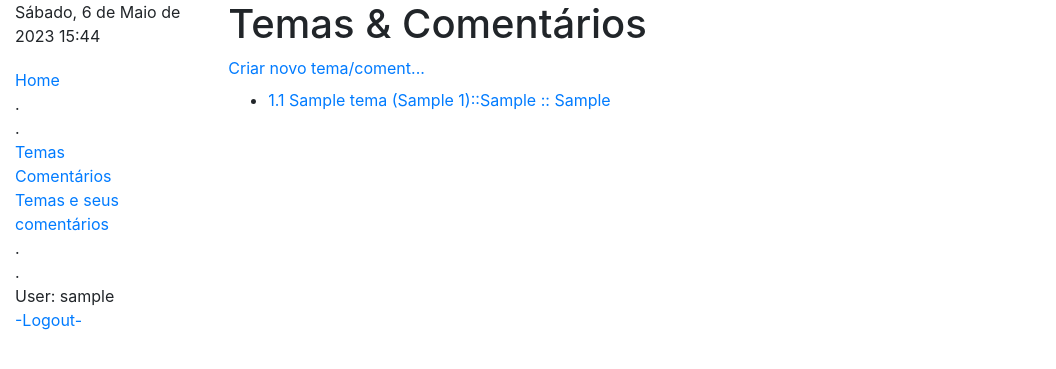
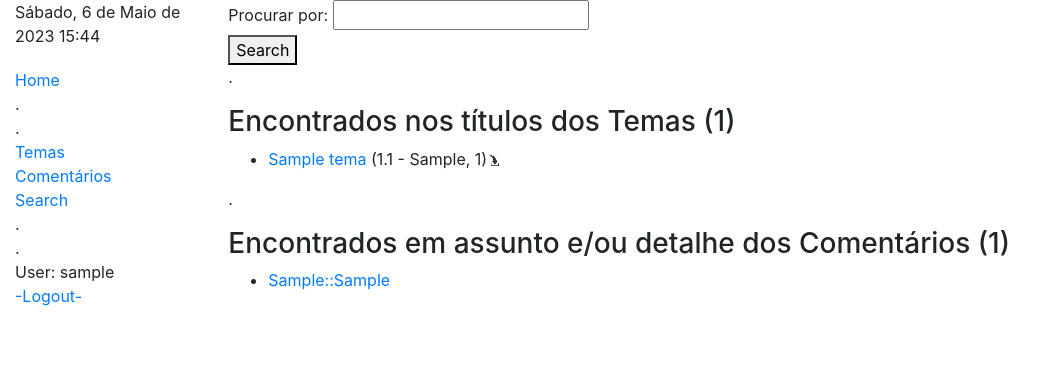
Before and after one commit to mfalvaro/eletronlab, a Django app: page /estudoa/temacoments/ in a window 1280 px wide. Shown: the top 369 px of the page, without its empty margins (0-1056 px from the left). Run offline with Django 3.2, Linux system fonts and the light colour scheme; a user stored in the database is signed in; tables that the repository leaves empty hold one stand-in row (values such as "Sample post").

Commit message:
Revisão inclusão do search

```diff
--- a/estudoa/views.py
+++ b/estudoa/views.py
@@ -24,7 +24,7 @@ import locale
 
 from django.views.generic.edit import CreateView, UpdateView, DeleteView
 from django.urls import reverse_lazy
-from django.core.paginator import Paginator
+from django.core.paginator import Paginator, EmptyPage, PageNotAnInteger
 
 #acesso para as caixas de mensagem padrão do windows
 import ctypes
@@ -358,8 +358,66 @@ class ComentDelete(DeleteView):
 class TemaComentListView(generic.ListView):
     model = TemaComent
     template_name = 'estudoa/temacoment_list.html'  # Specify your own template name/location
-    paginate_by = paginacao
 
+    #SISTEMA DE PAGINAÇÃO**********************************************************
+    paginate_by = 7
+
+    #SISTEMA DE FILTRAGEM (FILTRO)**********************************************************
+    filtro_url=''
+    filtro_search_url=''
+
+    #SISTEMA DE DA SEGUNDA PAGINAÇÃO********************************************************
+    queryset2=Coment.objects.all()
+    paginator2 = Paginator(queryset2, 7)
+    page_obj2=paginator2.page(1)
+
+    # fffffffffffffffffffffffffffffffffffffffffffffffffffffffffffffffffffffffffffffffffffffffffffffff----get_queryset
+    def get_queryset(self):
+
+        #SISTEMA DE FILTRAGEM (FILTRO) POR TERMO QUALQUER **********************************************************
+        #Define ou pega o parâmetro da session 'temacomentlist_filtro_search'. Usa-se session para não perder as escolhas do usuário
+        temacomentlist_filtro_search = self.request.session.get('temacomentlist_filtro_search', '')
+        # Captura os parâmetros para filtragem contidos na URL quando se clica em "search"
+        self.filtro_search_url=self.request.GET.get('search',temacomentlist_filtro_search) #caso não encontre retorna o padrão, temacomentlist_filtro_search
+        #Redefine o parâmetro da session 'temacomentlist_filtro_search' como o parâmetro passado pela url, parâmetro 'search'
+        self.request.session['temacomentlist_filtro_search'] = self.filtro_search_url
+
+        #Faz a filtragem do termo escolhido pelo usuário em Temas, nos títulos; e comentários por assunto e detalhe
+        if self.filtro_search_url != '':
+            #queryset/paginação gerenciada pelo django (Temas)
+            queryset=Tema.objects.filter(titulo__icontains=self.filtro_search_url)
+            #queryset/paginação gerenciada manual (Comentários)
+            queryset2a=Coment.objects.filter(assunto__icontains=self.filtro_search_url)#filtro em assuntos
+            queryset2b=Coment.objects.filter(detalhe__icontains=self.filtro_search_url)#filtro em detalhes
+            self.queryset2 = queryset2a | queryset2b#queryset união dos filtros
+            #SISTEMA DE DA SEGUNDA PAGINAÇÃO********************************************************
+            self.paginator2 = Paginator(self.queryset2, 7)
+            page2 = self.request.GET.get('page2', 1)
+            try:
+                self.page_obj2 = self.paginator2.page(page2)
+            except PageNotAnInteger:
+                self.page_obj2 = self.paginator2.page(1)
+            except EmptyPage:
+                self.page_obj2 = self.paginator2.page(self.paginator2.num_pages)
+
+            self.filtro_url=f"&search={self.filtro_search_url}"
+        else:
+            queryset=Tema.objects.all()
+            self.queryset2=Coment.objects.all()
+            self.paginator2 = Paginator(self.queryset2, 7)
+            self.page_obj2=self.paginator2.page(1)
+
+        return queryset
+
+    # fffffffffffffffffffffffffffffffffffffffffffffffffffffffffffffffffffffffffffffffffffffffffffffff----get_context_data
+    def get_context_data(self, **kwargs):
+        # Call the base implementation first to get the context
+        context = super().get_context_data(**kwargs)
+        # Create any data and add it to the context
+        context['filtro_search_url'] = self.filtro_search_url
+        context['filtro_url'] = self.filtro_url
+        context['page_obj2'] = self.page_obj2
+        return context
 
 #  INDIVIDUAL VISUALIZAÇÃO ##########################################################################################################  INDIVIDUAL VISUALIZAÇÃO
 class TemaComentDetailView(generic.DetailView):
--- a/templates/base.html
+++ b/templates/base.html
@@ -32,7 +32,7 @@
 					{% if user.is_authenticated %}
 						<li><a href="{% url 'temas' %}">Temas</a></li>
 						<li><a href="{% url 'coments' %}">Comentários</a></li>
-						<li><a href="{% url 'temacoments' %}">Temas e seus comentários</a></li>
+						<li><a href="{% url 'temacoments' %}">Search</a></li>
 						<li>.</li>
 						<li>.</li>
 						<li>User: {{ user.get_username }}</li>
--- a/templates/estudoa/coment_list.html
+++ b/templates/estudoa/coment_list.html
@@ -46,7 +46,8 @@
 		<p>comentlist_filtro_det={{ comentlist_filtro_det }}</p>
 		<p>url 'coments'={% url 'coments' %}</p> -->
 
-	</form>	  <ul>
+	</form>
+	<ul>
     {% for c in coment_list %}
       <li>
         <a href="{{ c.get_absolute_url }}">{{ c.assunto }}::{{ c.detalhe }}</a>
--- a/templates/estudoa/temacoment_list.html
+++ b/templates/estudoa/temacoment_list.html
@@ -2,26 +2,90 @@
 {% extends 'base.html' %}
 
 {% block title %}Temas e Cometários{% endblock %}
-
 {% block content %}
-  <h1>Temas & Comentários</h1>
-  <div>
+	<!-- Add additional CSS, img in static files -->
+	{% load static %}
+<!--   <div>
     <h1>       </h1>
 	<a href="{% url 'temacoments' %}create">Criar novo tema/coment...</a>
     <h1>       </h1>
+ </div> -->
+<form action="{% url 'temacoments' %}" method="get">
+	<div>
+		<label for="search">Procurar por:</label>
+		<input type="text" name="search" id="search" value={{ filtro_search_url }} >
 	</div>
+	<button type="submit">Search</button>
+</form>
  {% if object_list %}
+	<p>.</p>
+	<h3>Encontrados nos títulos dos Temas ({{ page_obj.paginator.count }})</h3>
 	<ul>
 		{% for tc in object_list %}
 		  <li>
-        <a href="{{ tc.get_absolute_url }}">{{ tc.tema }}::{{ tc.coment }}</a>
+			<a href="{{ tc.get_absolute_url }}">{{ tc.titulo }}</a> ({{ tc.semana }}.{{ tc.ordem }} - {{ tc.categoria }}, {{ tc.pagina }})<a href="https://www.gpsgeologia.com.br/paginas/alvaro/eletronlab/temas/tema{{ tc.semana|stringformat:"02d" }}_{{ tc.ordem }}.pdf"><img src="{% static 'res/' %}download2.jpg"></a>
 		  </li>
 		{% endfor %}
 	</ul>
+	{% block pagination1 %}
+		{% if is_paginated %}
+			<div class="pagination">
+				<span class="page-links">
+					{% if page_obj.has_previous %}
+						<a href="{{ request.path }}?page2={{ page_obj2.number }}&page={{ page_obj.previous_page_number }}{{ filtro_url }}">previous</a>
 					{% else %}
-    <p>Não existem temas e comentários no lab.</p>
+						previous
+					{% endif %}
+					<span class="page-current">
+						Page {{ page_obj.number }} of {{ page_obj.paginator.num_pages }}
+					</span>
+					{% if page_obj.has_next %}
+						<a href="{{ request.path }}?page2={{ page_obj2.number }}&page={{ page_obj.next_page_number }}{{ filtro_url }}">next</a>
+					{% else %}
+						next
+					{% endif %}
+				</span>
+			</div>
 		{% endif %}
 	{% endblock %}
+	<p>.</p>
+	<h3>Encontrados em assunto e/ou detalhe dos Comentários ({{ page_obj2.paginator.count }})</h3>
+	<ul>
+		{% for c in page_obj2.object_list %}
+			<li>
+				<a href="{{ c.get_absolute_url }}">{{ c.assunto }}::{{ c.detalhe }}</a>
+			</li>
+		{% endfor %}
+	</ul>
+	{% block pagination2 %}
+		{% if page_obj2.has_other_pages %}
+			<div class="pagination">
+				<span class="page-links">
+					{% if page_obj2.has_previous %}
+						<a href="{{ request.path }}?page={{ page_obj.number }}&page2={{ page_obj2.previous_page_number }}{{ filtro_url }}">previous</a>
+					{% else %}
+						previous
+					{% endif %}
+					<span class="page-current">
+						Page {{ page_obj2.number }} of {{ page_obj2.paginator.num_pages }}
+					</span>
+					{% if page_obj2.has_next %}
+						<a href="{{ request.path }}?page={{ page_obj.number }}&page2={{ page_obj2.next_page_number }}{{ filtro_url }}">next</a>
+					{% else %}
+						next
+					{% endif %}
+				</span>
+			</div>
+		{% endif %}
+	{% endblock %}
+  {% else %}
+    <p>Não existem temas para esta procura.</p>
+  {% endif %}
+{% endblock %}
+
+{% block pagination %}
+{% endblock %}
+
 
 {% block content1 %}
 	<p>Faça o login para acessar o conteúdo.</p>
```
Lines whose indentation alone changed are shown as unchanged.
